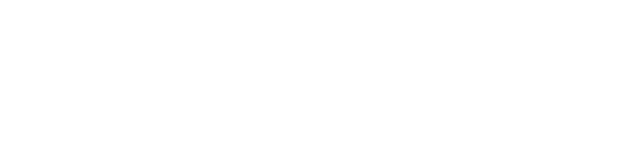
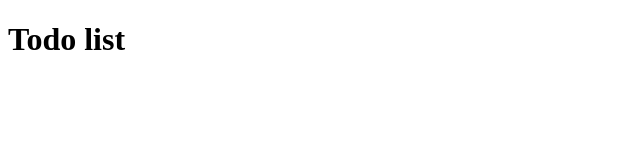
Before and after one commit to Johns189/todo-list, a website: page index.html in a window 1280 px wide. Shown: the whole page, without its empty margins (0-640 px from the left). Drawn offline with Linux system fonts and the light colour scheme.

Commit message:
start-on-html

```diff
--- a/index.html
+++ b/index.html
@@ -4,12 +4,17 @@
     <title>Home</title>
     <meta charset="UTF-8" />
     <meta name="viewport" content="width=device-width" />
-
     <link rel="stylesheet" href="styles.css" />
     <script type="module" src="script.js"></script>
   </head>
   <body>
+    <header>
+      <h1>Todo list</h1>
+    </header>
+
     <main>
+      <!-- Her kommer gjøremål listen -->
+
 
     </main>
   </body>
```
